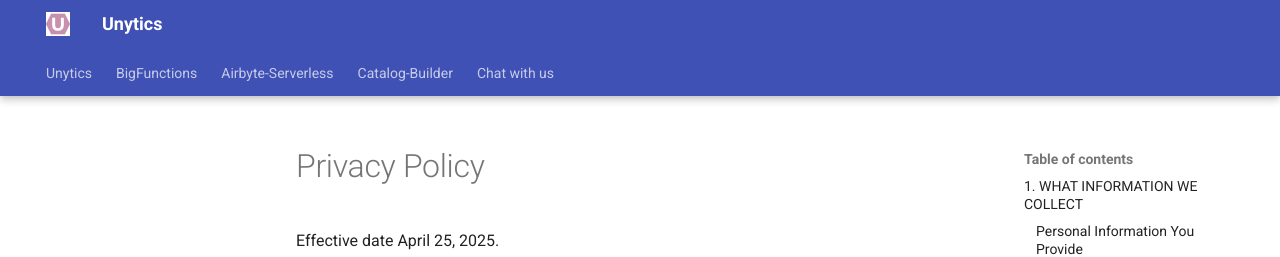
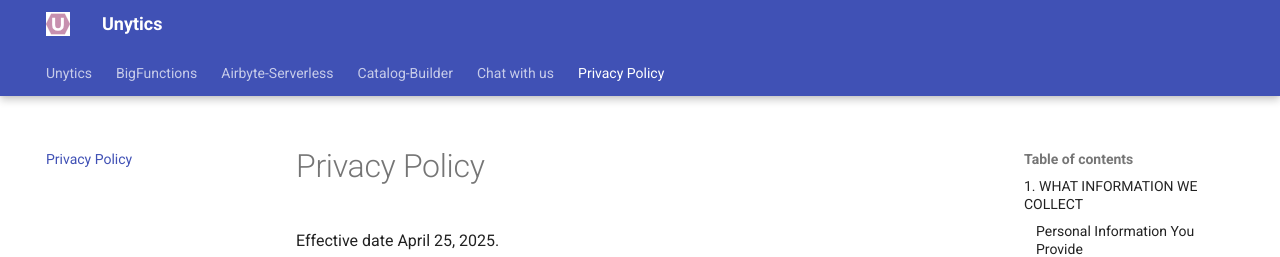
Before and after one commit to unytics/unytics.github.io, an MkDocs documentation site: the page built from docs/privacy_policy.md, in a window 1280 px wide. Shown: the top 257 px of the page. Built offline with MkDocs 1.6.1 and Material for MkDocs 9.7.7, drawn with Linux system fonts in a browser that asks for light colours.

Commit message:
privacy policy created

```diff
--- a/mkdocs.yml
+++ b/mkdocs.yml
@@ -38,4 +38,5 @@ nav:
   - Airbyte-Serverless: https://github.com/unytics/airbyte_serverless
   - Catalog-Builder: https://unytics.io/catalog_builder/
   - Chat with us: https://calendar.app.google/zu54nNMHLVw7jYWy8
+  - Privacy Policy: privacy_policy.md
 plugins: []
```
